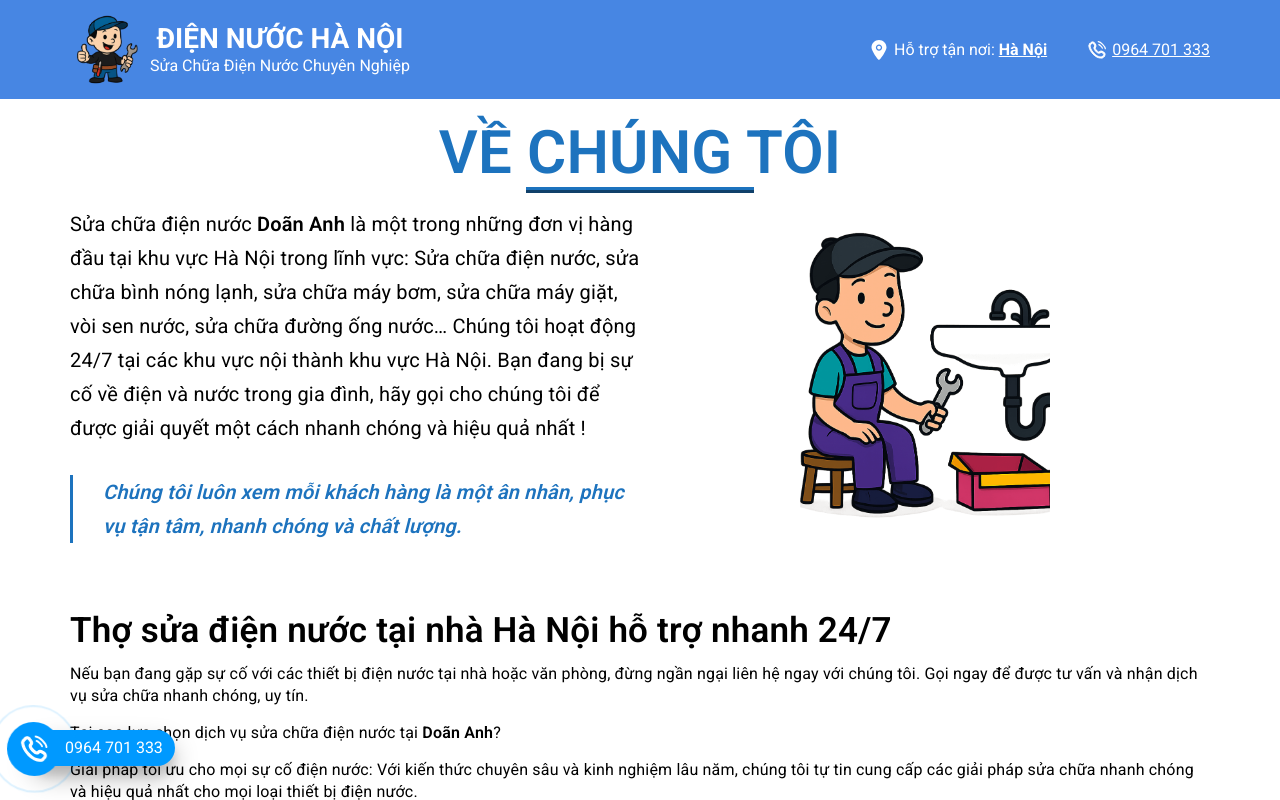
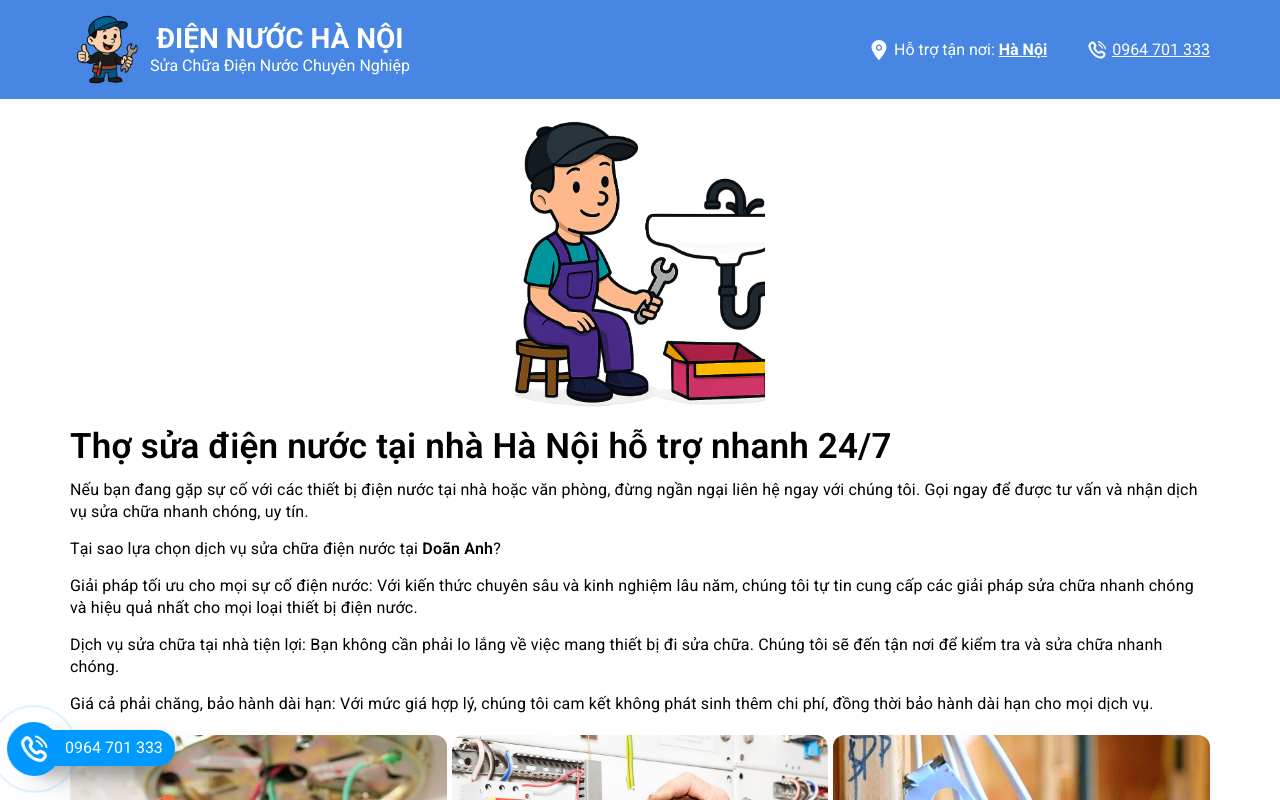
Before and after one commit to longvu27/landing-page-electronics-repair-hanoi, a Next.js app: page / in a window 1280 px wide. Shown: the top 800 px of the page. Built offline with nearby package versions, Linux system fonts and the light colour scheme.

Commit message:
hidden about us

```diff
--- a/src/components/pages/home/HomePage.js
+++ b/src/components/pages/home/HomePage.js
@@ -60,7 +60,7 @@ export default function HomePage() {
 
   return (
     <div className={s.wrapper}>
-      <div className={s.aboutMe}>
+      {/* <div className={s.aboutMe}>
         <div className={s.head}>
           Về chúng tôi
           <span>&nbsp;</span>
@@ -74,9 +74,13 @@ export default function HomePage() {
             </div>
           </div>
           <div className={s.img}>
-            <Image src={about_us} alt='about_us' style={{ maxWidth: '250px', height: 'fit-content' }} />
+
           </div>
         </div>
+      </div> */}
+
+      <div className={s.singleImg}>
+        <Image src={about_us} alt='about_us' style={{ maxWidth: '250px', height: 'fit-content' }} />
       </div>
 
       <div className={s.content}>
```
